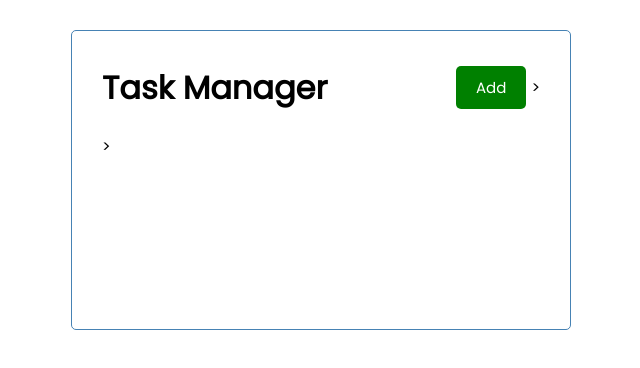
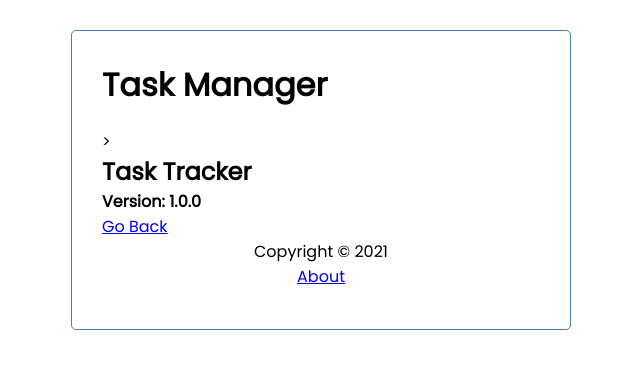
Before and after one commit to abdullahoff/TaskManager, an Angular app: page /about in a window 1280 px wide. Before the commit this address led to /. Shown: the top 368 px of the page, without its empty margins (319-959 px from the left). Built offline with nearby package versions, Linux system fonts and the light colour scheme.

Commit message:
finished project + routing

```diff
--- a/db.json
+++ b/db.json
@@ -1,11 +1,5 @@
 {
   "tasks": [
-    {
-      "id": 2,
-      "text": "Meeting at School",
-      "day": "May 6th at 1:30pm",
-      "reminder": true
-    },
     {
       "id": 3,
       "text": "Food Shopping",
@@ -17,6 +11,12 @@
       "day": "May 7th",
       "reminder": true,
       "id": 4
+    },
+    {
+      "text": "Groceries",
+      "day": "May 9th",
+      "reminder": true,
+      "id": 5
     }
   ]
 }
--- a/src/app/app.component.html
+++ b/src/app/app.component.html
@@ -1,4 +1,5 @@
 <div class="container">
   <app-header></app-header>
   <router-outlet></router-outlet>
+  <app-footer></app-footer>
 </div>
--- /dev/null
+++ b/src/app/components/about/about.component.html
@@ -0,0 +1,5 @@
+<div>
+    <h2>Task Tracker</h2>
+    <h4>Version: 1.0.0</h4>
+    <a routerLink="/">Go Back</a>
+</div>
--- /dev/null
+++ b/src/app/components/about/about.component.ts
@@ -0,0 +1,15 @@
+import { Component, OnInit } from '@angular/core';
+
+@Component({
+  selector: 'app-about',
+  templateUrl: './about.component.html',
+  styleUrls: ['./about.component.css']
+})
+export class AboutComponent implements OnInit {
+
+  constructor() { }
+
+  ngOnInit(): void {
+  }
+
+}
--- a/src/app/components/button/button.component.html
+++ b/src/app/components/button/button.component.html
@@ -1 +1 @@
-<button [ngStyle]="{'background-color': color}" class="btn" (click)="onClick()"  >{{text}}</button>>
+<button  [ngStyle]="{'background-color': color}" class="btn" (click)="onClick()"  >{{text}}</button>>
--- /dev/null
+++ b/src/app/components/footer/footer.component.css
@@ -0,0 +1,4 @@
+footer{
+    margin-top: 30 px;
+    text-align: center;
+}
--- /dev/null
+++ b/src/app/components/footer/footer.component.html
@@ -0,0 +1,4 @@
+<footer>
+    <p>Copyright &copy; 2021</p>
+    <a routerLink="/about">About</a>
+</footer>
--- /dev/null
+++ b/src/app/components/footer/footer.component.ts
@@ -0,0 +1,15 @@
+import { Component, OnInit } from '@angular/core';
+
+@Component({
+  selector: 'app-footer',
+  templateUrl: './footer.component.html',
+  styleUrls: ['./footer.component.css']
+})
+export class FooterComponent implements OnInit {
+
+  constructor() { }
+
+  ngOnInit(): void {
+  }
+
+}
--- a/src/app/components/header/header.component.html
+++ b/src/app/components/header/header.component.html
@@ -1,5 +1,5 @@
 
 <header>
     <h1>{{title}}</h1>
-    <app-button color="{{showAddTask ? 'red' : 'green'}}" text="{{showAddTask ? 'Close' : 'Add'}}" (btnClick)="toggleAddTask()"></app-button>
+    <app-button  *ngIf="hasRoute('/')" color="{{showAddTask ? 'red' : 'green'}}" text="{{showAddTask ? 'Close' : 'Add'}}" (btnClick)="toggleAddTask()"></app-button>
 </header>>
--- a/src/app/components/header/header.component.ts
+++ b/src/app/components/header/header.component.ts
@@ -1,6 +1,7 @@
 import { Component, OnInit } from '@angular/core';
 import {UiService} from '../../services/ui.service';
 import {Subscription} from 'rxjs';
+import {Router} from '@angular/router';
 
 @Component({
   selector: 'app-header',
@@ -14,7 +15,7 @@
   subscription: Subscription | undefined;
 
 
-  constructor(private uiService: UiService) {
+  constructor(private uiService: UiService, private router: Router) {
     this.subscription = this.uiService.onToggle().subscribe((value) => (this.showAddTask = value))
   }
 
@@ -25,4 +26,9 @@
   toggleAddTask(){
     this.uiService.toggleAddTask();
   }
+
+  hasRoute(route: string){
+    return this.router.url === route;
+  }
+
 }
```
Also changed, not shown: src/app/app.module.ts (+7 -2 lines), src/app/components/about/about.component.css (added), 2 other files (tests, documents, lock files or other folders).
